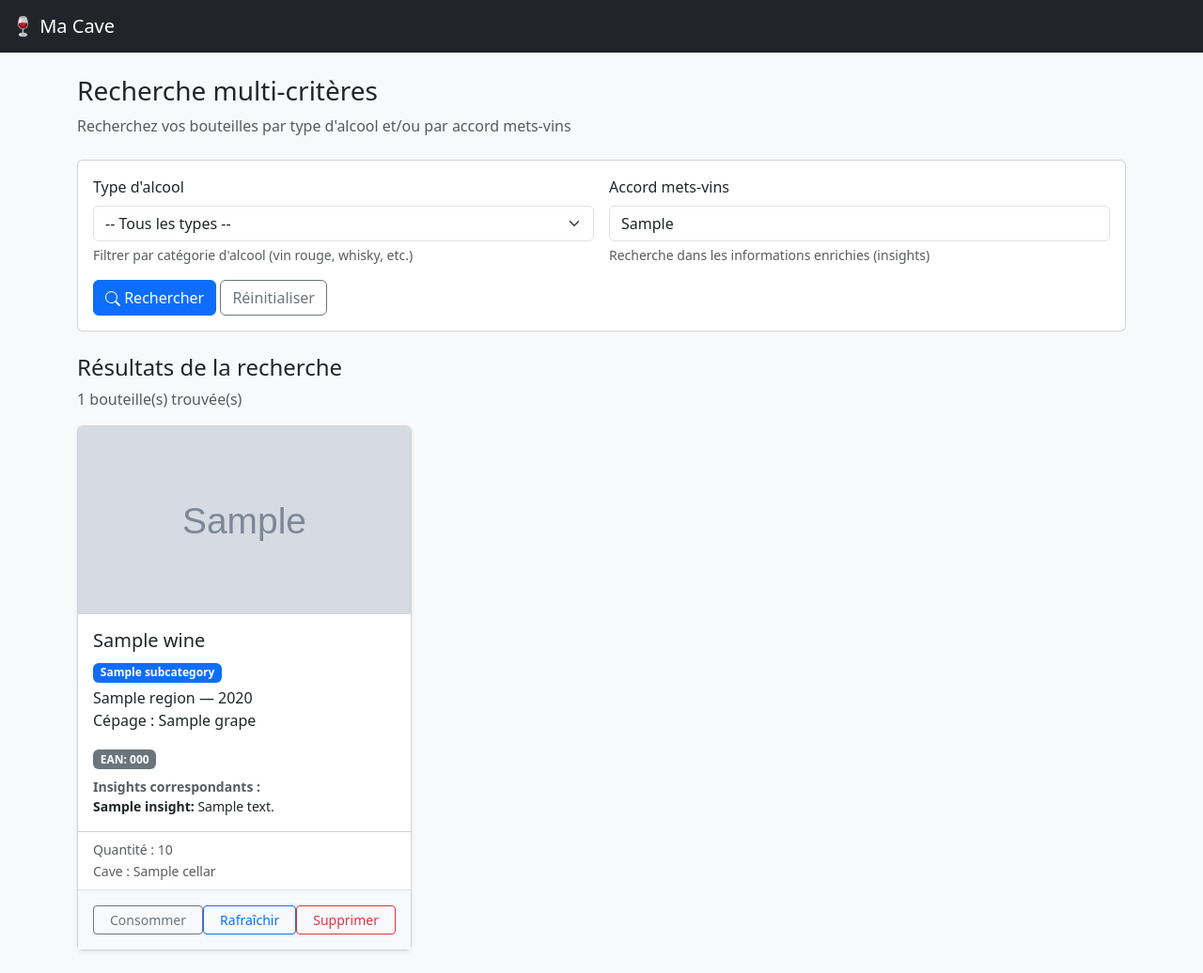
After one commit to ttiot/cave_vin, a Python web app: template templates/search.html in a window 1280 px wide. The commit adds this page. Shown: the whole page at 94% size. Run offline with Jinja, Linux system fonts and the light colour scheme; the template is opened without the code that fills it: most values are stand-ins (such as "Sample title", 1, 10 or a date in 2020); grey boxes marked "Sample" are stand-in pictures; some libraries are stand-ins or nearby versions.

Commit message:
Adds multi-criteria wine search
Implements a new search feature allowing users to find wines based on subcategory and food pairing.

This enhances the user experience by enabling more targeted wine discovery.
It also improves wine selection.

```diff
--- a/templates/base.html
+++ b/templates/base.html
@@ -13,6 +13,7 @@
     <a class="navbar-brand" href="{{ url_for('index') }}">🍷 Ma Cave</a>
     <div>
       {% if current_user.is_authenticated %}
+      <a href="{{ url_for('search_wines') }}" class="btn btn-outline-light btn-sm me-2">🔍 Recherche</a>
       <a href="{{ url_for('list_cellars') }}" class="btn btn-outline-light btn-sm me-2">Mes caves</a>
       <a href="{{ url_for('list_categories') }}" class="btn btn-outline-light btn-sm me-2">Catégories</a>
       <a href="{{ url_for('consumption_history') }}" class="btn btn-outline-light btn-sm me-2">Historique</a>
--- /dev/null
+++ b/templates/search.html
@@ -0,0 +1,132 @@
+{% extends "base.html" %}
+{% block content %}
+<div class="mb-4">
+  <h3>Recherche multi-critères</h3>
+  <p class="text-muted">Recherchez vos bouteilles par type d'alcool et/ou par accord mets-vins</p>
+</div>
+
+<div class="card mb-4">
+  <div class="card-body">
+    <form method="get" action="{{ url_for('search_wines') }}">
+      <div class="row g-3">
+        <div class="col-md-6">
+          <label for="subcategory_id" class="form-label">Type d'alcool</label>
+          <select class="form-select" id="subcategory_id" name="subcategory_id">
+            <option value="">-- Tous les types --</option>
+            {% for category in categories %}
+              <optgroup label="{{ category.name }}">
+                {% for subcategory in category.subcategories %}
+                  <option value="{{ subcategory.id }}" {% if subcategory_id == subcategory.id %}selected{% endif %}>
+                    {{ subcategory.name }}
+                  </option>
+                {% endfor %}
+              </optgroup>
+            {% endfor %}
+          </select>
+          <div class="form-text">Filtrer par catégorie d'alcool (vin rouge, whisky, etc.)</div>
+        </div>
+
+        <div class="col-md-6">
+          <label for="food_pairing" class="form-label">Accord mets-vins</label>
+          <input type="text" class="form-control" id="food_pairing" name="food_pairing"
+                 value="{{ food_pairing }}" placeholder="Ex: viande, poisson, fromage...">
+          <div class="form-text">Recherche dans les informations enrichies (insights)</div>
+        </div>
+      </div>
+
+      <div class="mt-3">
+        <button type="submit" class="btn btn-primary">
+          <svg xmlns="http://www.w3.org/2000/svg" width="16" height="16" fill="currentColor" class="bi bi-search" viewBox="0 0 16 16">
+            <path d="M11.742 10.344a6.5 6.5 0 1 0-1.397 1.398h-.001c.03.04.062.078.098.115l3.85 3.85a1 1 0 0 0 1.415-1.414l-3.85-3.85a1.007 1.007 0 0 0-.115-.1zM12 6.5a5.5 5.5 0 1 1-11 0 5.5 5.5 0 0 1 11 0z"/>
+          </svg>
+          Rechercher
+        </button>
+        {% if subcategory_id or food_pairing %}
+        <a href="{{ url_for('search_wines') }}" class="btn btn-outline-secondary">Réinitialiser</a>
+        {% endif %}
+      </div>
+    </form>
+  </div>
+</div>
+
+{% if subcategory_id or food_pairing %}
+<div class="mb-3">
+  <h4>Résultats de la recherche</h4>
+  {% if wines %}
+    <p class="text-muted">{{ wines|length }} bouteille(s) trouvée(s)</p>
+  {% else %}
+    <div class="alert alert-info">
+      Aucune bouteille ne correspond à vos critères de recherche.
+    </div>
+  {% endif %}
+</div>
+
+{% if wines %}
+<div class="row row-cols-1 row-cols-md-3 g-4">
+  {% for wine in wines %}
+  <div class="col">
+    <div class="card shadow-sm h-100 wine-card"
+         data-detail-url="{{ url_for('wine_detail', wine_id=wine.id) }}"
+         data-wine-preview='{{ wine.preview_insights()|tojson }}'>
+      {% if wine.image_url %}
+      <img src="{{ wine.image_url }}" class="card-img-top" alt="{{ wine.name }}">
+      {% endif %}
+      <div class="card-body">
+        <h5 class="card-title">{{ wine.name }}</h5>
+        {% if wine.subcategory %}
+        <p class="mb-1">
+          <span class="badge text-bg-primary">{{ wine.subcategory.name }}</span>
+        </p>
+        {% endif %}
+        <p class="card-text">
+          {{ wine.region or 'Région inconnue' }}{% if wine.year %} — {{ wine.year }}{% endif %}<br>
+          Cépage : {{ wine.grape or 'Inconnu' }}
+        </p>
+        {% if wine.barcode %}<span class="badge text-bg-secondary">EAN: {{ wine.barcode }}</span>{% endif %}
+
+        {% if food_pairing %}
+        <div class="mt-2">
+          <small class="text-muted d-block"><strong>Insights correspondants :</strong></small>
+          {% for insight in wine.insights %}
+            {% if food_pairing.lower() in insight.content.lower() or
+                  (insight.title and food_pairing.lower() in insight.title.lower()) or
+                  (insight.category and food_pairing.lower() in insight.category.lower()) %}
+              <small class="d-block text-truncate" title="{{ insight.content }}">
+                {% if insight.title %}
+                  <strong>{{ insight.title }}:</strong>
+                {% endif %}
+                {{ insight.content[:100] }}{% if insight.content|length > 100 %}...{% endif %}
+              </small>
+            {% endif %}
+          {% endfor %}
+        </div>
+        {% endif %}
+      </div>
+      <div class="card-footer bg-white">
+        <small class="text-muted d-block">Quantité : {{ wine.quantity }}</small>
+        <small class="text-muted">Cave : {{ wine.cellar.name }}</small>
+      </div>
+      <div class="card-actions border-top bg-light p-3">
+        <div class="btn-group d-flex" role="group">
+          <form method="post" action="{{ url_for('consume_wine', wine_id=wine.id) }}" class="flex-fill wine-action-form">
+            <input type="hidden" name="redirect" value="{{ request.path }}">
+            <button type="submit" class="btn btn-outline-secondary btn-sm w-100">Consommer</button>
+          </form>
+          <form method="post" action="{{ url_for('refresh_wine', wine_id=wine.id) }}" class="flex-fill wine-action-form">
+            <input type="hidden" name="redirect" value="{{ request.path }}">
+            <button type="submit" class="btn btn-outline-primary btn-sm w-100">Rafraîchir</button>
+          </form>
+          <form method="post" action="{{ url_for('delete_wine', wine_id=wine.id) }}" class="flex-fill wine-action-form" data-confirm="Supprimer définitivement ce vin ?">
+            <input type="hidden" name="redirect" value="{{ request.path }}">
+            <button type="submit" class="btn btn-outline-danger btn-sm w-100">Supprimer</button>
+          </form>
+        </div>
+      </div>
+    </div>
+  </div>
+  {% endfor %}
+</div>
+{% endif %}
+{% endif %}
+
+{% endblock %}
```
Also changed, not shown: app.py (+62 -1 lines).
